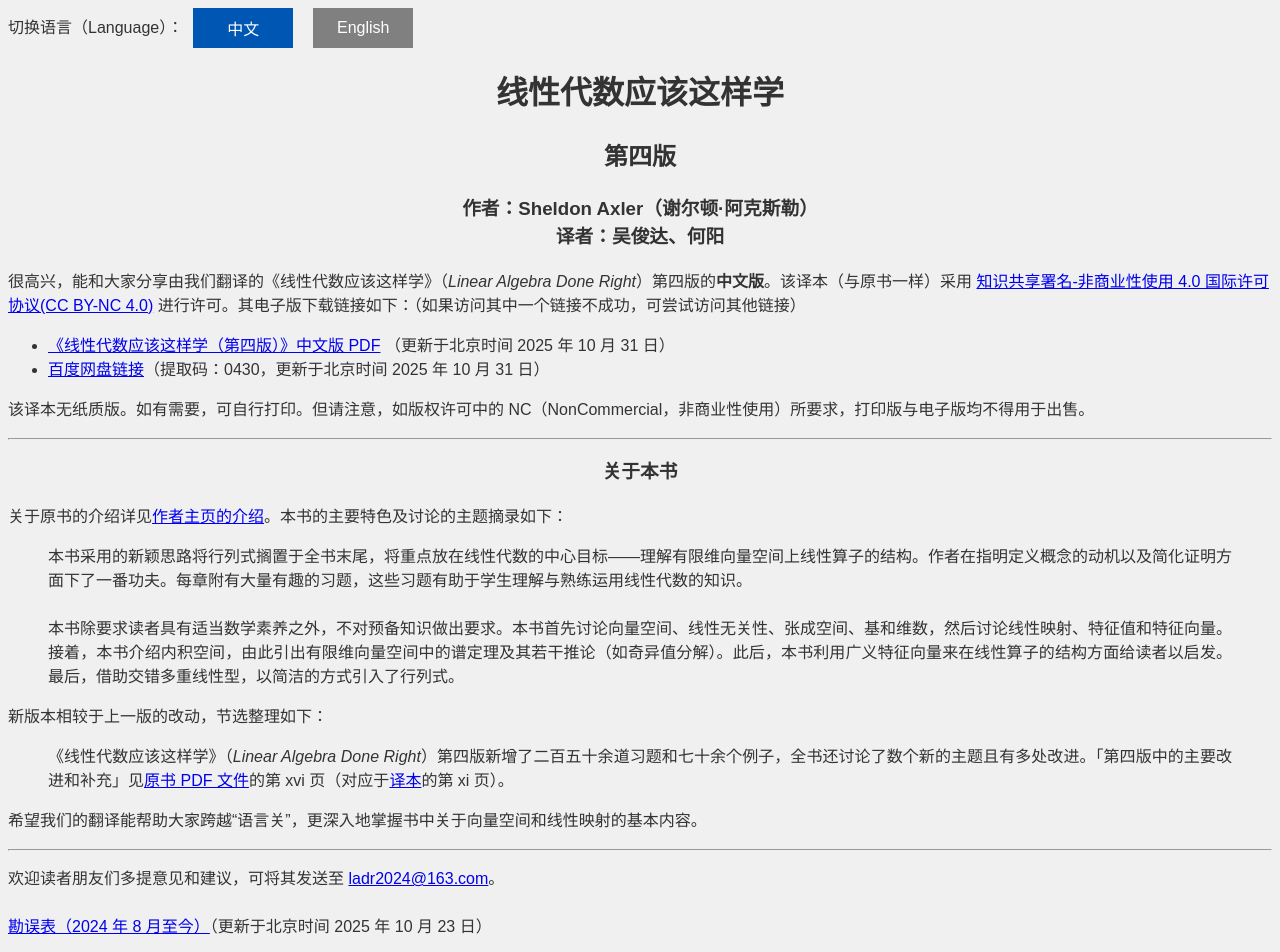
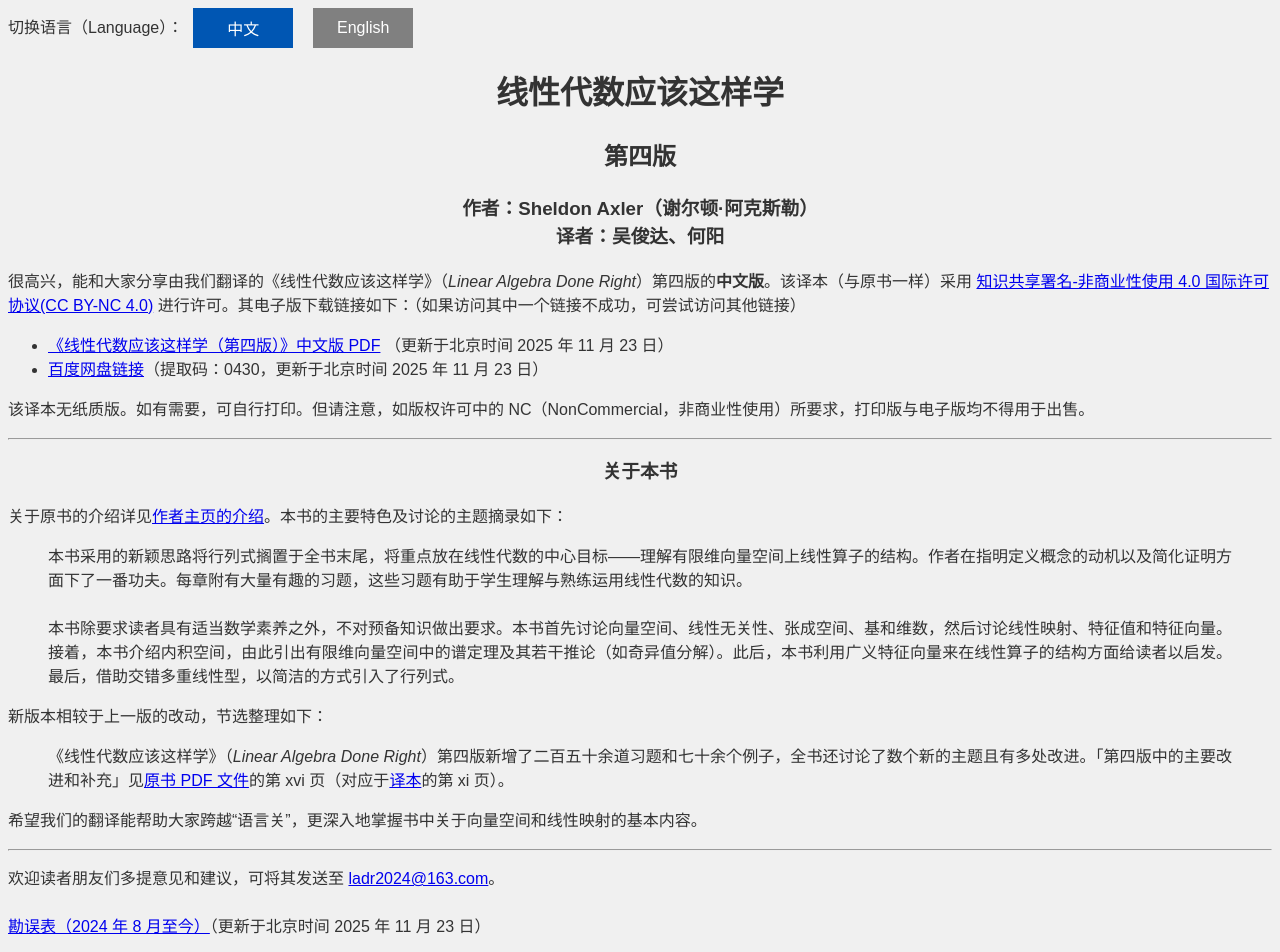
Before and after one commit to OliverWu515/OliverWu515.github.io, a Jekyll site: the page ladr4e.html, which Jekyll copies as it is, in a window 1280 px wide. Shown: the top 952 px of the page. Built offline with Jekyll 4.4.1, drawn with Linux system fonts in a browser that asks for light colours.

Commit message:
更新 Linear Algebra Done Right 页面

```diff
--- a/ladr4e.html
+++ b/ladr4e.html
@@ -110,10 +110,10 @@
         </p>
         <ul>
             <li>
-                <a href="https://linear.he-yang.top/LADR4eCN.pdf" target="_blank">《线性代数应该这样学（第四版）》中文版 PDF</a> （更新于北京时间 2025 年 10 月 31 日）
+                <a href="https://linear.he-yang.top/LADR4eCN.pdf" target="_blank">《线性代数应该这样学（第四版）》中文版 PDF</a> （更新于北京时间 2025 年 11 月 23 日）
             </li>
             <li>
-                <a href="https://pan.baidu.com/s/1X18F6hP3grRSoRSi9DI03Q?pwd=0430" target="_blank">百度网盘链接</a>（提取码：0430，更新于北京时间 2025 年 10 月 31 日）
+                <a href="https://pan.baidu.com/s/1X18F6hP3grRSoRSi9DI03Q?pwd=0430" target="_blank">百度网盘链接</a>（提取码：0430，更新于北京时间 2025 年 11 月 23 日）
             </li>
         </ul>
         <p>
@@ -140,7 +140,7 @@
         <hr>
         <p>
             欢迎读者朋友们多提意见和建议，可将其发送至
-            <a href="mailto:ladr2024@163.com">ladr2024@163.com</a>。<br><br><a href="https://linear.he-yang.top/LADRcnErrata.pdf" target="_blank">勘误表（2024 年 8 月至今）</a>（更新于北京时间 2025 年 10 月 23 日）
+            <a href="mailto:ladr2024@163.com">ladr2024@163.com</a>。<br><br><a href="https://linear.he-yang.top/LADRcnErrata.pdf" target="_blank">勘误表（2024 年 8 月至今）</a>（更新于北京时间 2025 年 11 月 23 日）
         </p>
         <hr>
         <h3>
@@ -176,10 +176,10 @@
             <li>
                 <a href="https://linear.he-yang.top/LADR4eCN.pdf" target="_blank">PDF file for the <b>Chinese translation</b> of <em>Linear Algebra Done Right</em>, fourth edition</a>
                 <br>
-                (31 October 2025, CST)
+                (23 November 2025, CST)
             </li>
             <li>
-                <a href="https://pan.baidu.com/s/1X18F6hP3grRSoRSi9DI03Q?pwd=0430" target="_blank">Link to BaiduNetDisk</a> (Download Code: 0430; 31 October 2025, CST)
+                <a href="https://pan.baidu.com/s/1X18F6hP3grRSoRSi9DI03Q?pwd=0430" target="_blank">Link to BaiduNetDisk</a> (Download Code: 0430; 23 November 2025, CST)
             </li>
         </ul>
         <p>
```
Also changed, not shown: other parts of ladr4e.html (+1 -1 lines), index.md (+2 -0 lines), latex-intro.md (+1 -1 lines).
